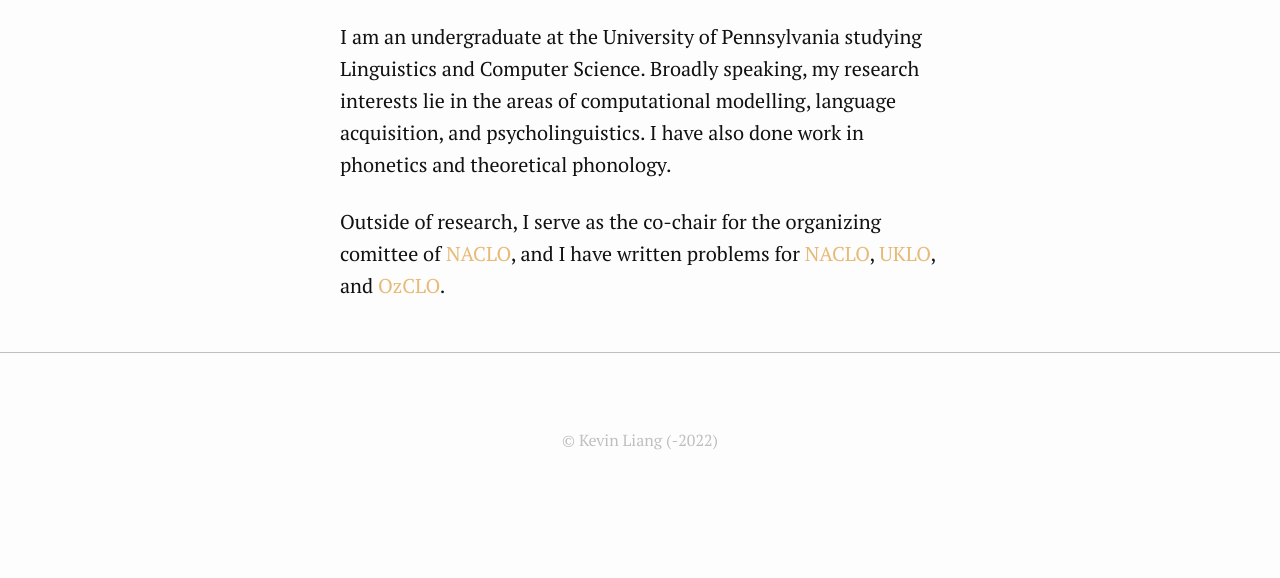
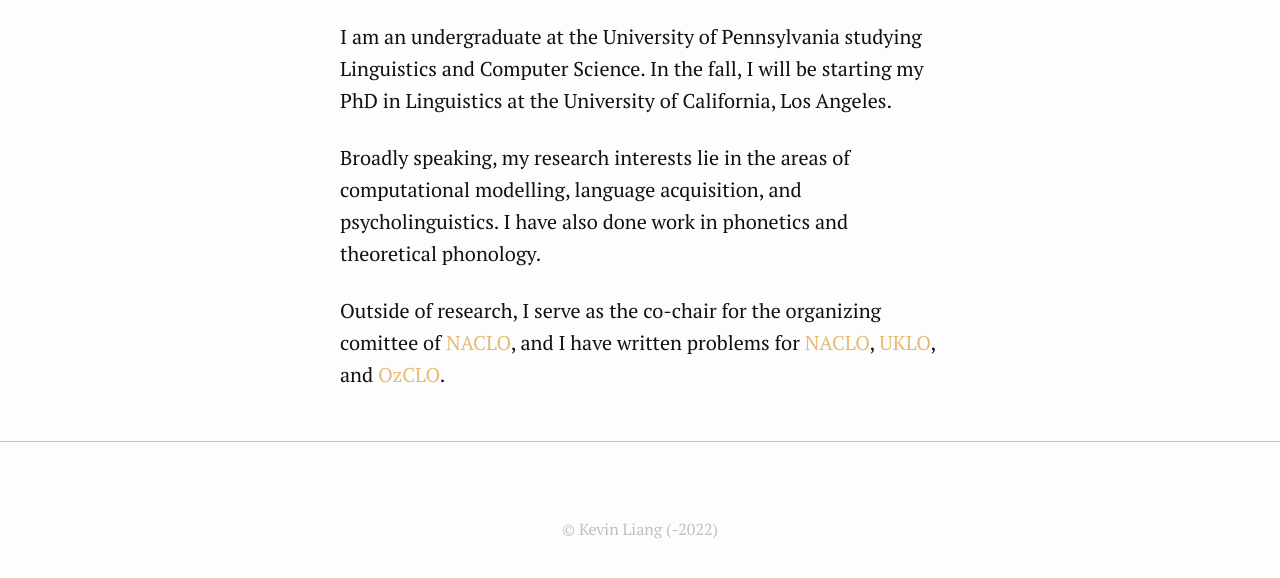
Before and after one commit to kevinliang8/kevinliang8.github.io, a Jekyll site: the page built from index.markdown, in a window 1280 px wide, cut to the strip 270-848 px from the top of the page. Built offline with Jekyll 4.4.1, drawn with Linux system fonts in a browser that asks for light colours.

Commit message:
update education

```diff
--- a/_config.yml
+++ b/_config.yml
@@ -22,9 +22,8 @@ title: Kevin Liang
 email: kevliang@sas.upenn.edu
 # pitch: ""
 description: >- # this means to ignore newlines until "baseurl:"
-  I am an undergraduate at the University of Pennsylvania studying Linguistics and Computer Science.
-  Broadly speaking, my research interests lie in the areas of computational modelling, language acquisition, and psycholinguistics.
-  I have also done work in phonetics and theoretical phonology.
+  I am an undergraduate at the University of Pennsylvania studying Linguistics and Computer Science. In the fall, I will
+  be starting my PhD in Linguistics at the University of California, Los Angeles.
 baseurl: "" # the subpath of your site, e.g. /blog
 url: "" # the base hostname & protocol for your site, e.g. http://example.com
 curriculum: https://drive.google.com/file/d/1OE-LGnCqFZ_uGPVWDuOIYejBCBwt2LLS/view?usp=sharing
--- a/about.markdown
+++ b/about.markdown
@@ -18,7 +18,7 @@ An important task faced by children during language acquisition is the formation
 
 This work was presented at a poster session of the Boston University Conference on Language Development (BUCLD) in November 2021 and as a talk at the Linguistics Society of America Annual Meeting in January 2022. You can view the BUCLD video overview <a href="https://vimeo.com/633957221/1dfe80ab5f">here</a> and the poster <a href="https://drive.google.com/file/d/1cRuRvgVrL38WP7U-XlmRaYwK9p0D7iDJ/view?usp=sharing">here</a>.
 
-<i>Manuscript in progress.</i> An earlier version of a manuscript for this project can be accessed <a href="https://drive.google.com/file/d/1q_Bzh6pX6mTeXibn2rrWXtZQA96RA09g/view?usp=sharing">here</a>
+This project will appear in the proceedings of the BUCLD later this year. An earlier version of a manuscript for this project can be accessed <a href="https://drive.google.com/file/d/1q_Bzh6pX6mTeXibn2rrWXtZQA96RA09g/view?usp=sharing">here</a>
 
 <u>Cross-Situational Word Learning Model Bakeoff</u>
 
--- a/index.markdown
+++ b/index.markdown
@@ -4,4 +4,6 @@
 
 layout: home
 ---
+Broadly speaking, my research interests lie in the areas of computational modelling, language acquisition, and psycholinguistics. I have also done work in phonetics and theoretical phonology.
+
 Outside of research, I serve as the co-chair for the organizing comittee of <a href="https://nacloweb.org/">NACLO</a>, and I have written problems for <a href="https://nacloweb.org/">NACLO</a>, <a href="https://www.uklo.org/">UKLO</a>, and <a href="https://ozclo.org.au/">OzCLO</a>.
```
Also changed, not shown: 4 other files.
